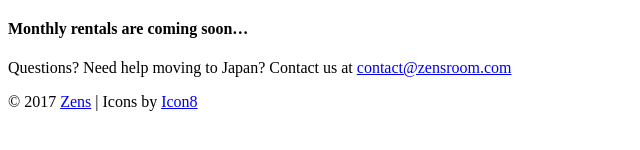
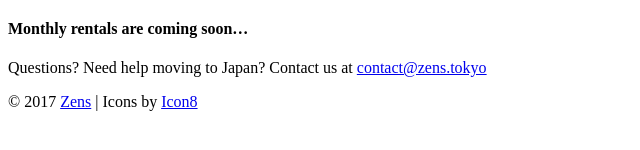
Before and after one commit to zenstokyo/Old_ZenRroom_static, a Gatsby site: page / in a window 1280 px wide. Shown: the part 622-772 px from the top of the page, 0-640 px from the left. Built offline with nearby package versions, Linux system fonts and the light colour scheme; Gatsby itself is replaced by a stand-in of ours.

Commit message:
use @zens.tokyo email for now

```diff
--- a/src/pages/index.js
+++ b/src/pages/index.js
@@ -32,7 +32,7 @@ const IndexPage = () => (
       </div>
     </div>
     <h4>Monthly rentals are coming soon…</h4>
-    <p>Questions? Need help moving to Japan? Contact us at <a href="mailto:contact@zensroom.com">contact@zensroom.com</a></p>
+    <p>Questions? Need help moving to Japan? Contact us at <a href="mailto:contact@zens.tokyo">contact@zens.tokyo</a></p>
     </div>
     <p className="home-footer">&copy; 2017 <a href="http://zens.tokyo">Zens</a> | Icons by <a href="https://icons8.com/">Icon8</a></p>
   </div>
```
